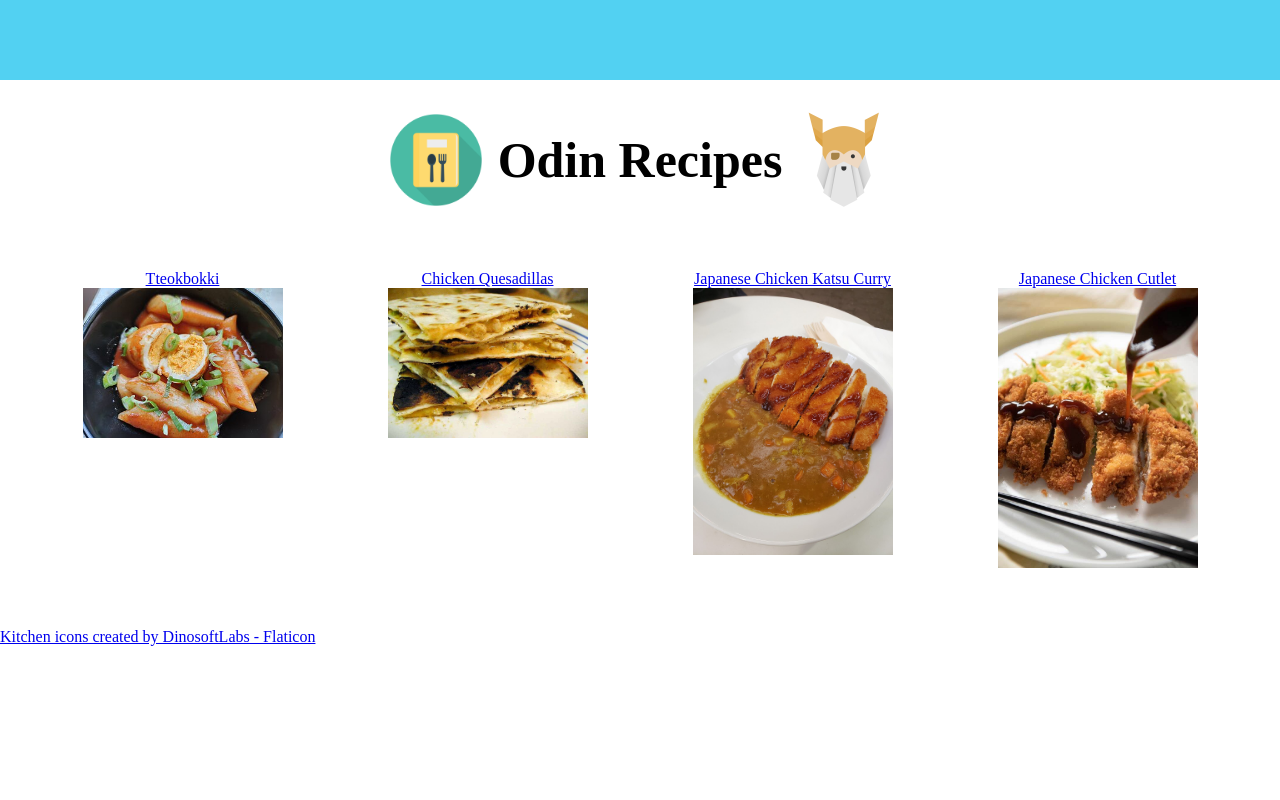
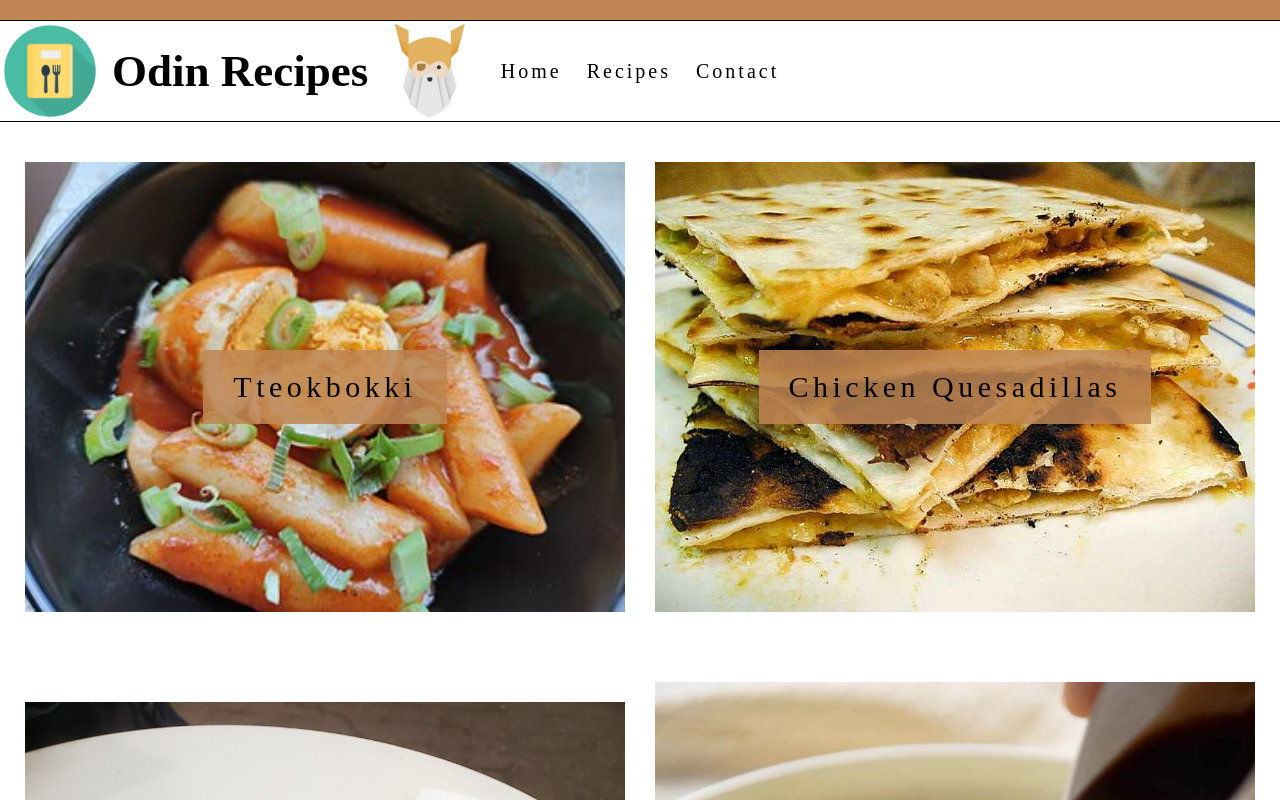
Before and after one commit to kibot1/odin-recipes, a plain HTML site: page index.html in a window 1280 px wide. Shown: the top 800 px of the page. Drawn offline with Linux system fonts and the light colour scheme.

Commit message:
Add hotbar and some links. Reformat title location and style of topbar

```diff
--- a/index.html
+++ b/index.html
@@ -4,15 +4,26 @@
         <meta charset="UTF-8">
         <title>Odin Recipes</title>
         <link rel="stylesheet" href="./styles.css">
+        <link rel="preconnect" href="https://fonts.googleapis.com">
+        <link rel="preconnect" href="https://fonts.gstatic.com" crossorigin>
+        <link href="https://fonts.googleapis.com/css2?family=Pacifico&display=swap" rel="stylesheet">
     </head>
 
     <body>
         <div class="stylish-topbar"></div>
 
-        <div class="title-container">
-            <img class="logo" src="./images/recipe.png" alt="logo that shows a cook book" height="100px" width="100px">
-            <h1 class="title">Odin Recipes</h1>
-            <img class="logo" src="./images/odin_project_logo.png" alt="logo from The odin project" height="100px" width="100px">
+        <div class="header">
+            <span class="title-container">
+                <img src="./images/recipe.png" alt="logo that shows a cook book" height="100px" width="100px">
+                <h1 class="title">Odin Recipes</h1>
+                <img src="./images/odin_project_logo.png" alt="logo from The odin project" height="100px" width="100px">
+            </span>
+
+            <span class="hotbar">
+                <a href="./index.html">Home</a>
+                <span class="nav-drop-wrapper"> Recipes</span>
+                <a href="./contact.html">Contact</a>
+            </span>
         </div>
 
         <div class="recipes-container">
@@ -26,7 +37,9 @@
                 <a class="recipe-title" href="./recipes/Chicken_Quesadilla.html">Chicken Quesadillas</a>
                 <img class="recipe-img" src="./images/960px-Chicken_quesadilla.jpg" width="200px">
             </span>
+        </div>
 
+        <div class="recipes-container">
             <span class="card-container">
                 <a class="recipe-title" href="./recipes/Japanese_Chicken_Katsu_Curry.html">Japanese Chicken Katsu Curry</a>
                 <img class="recipe-img" src="./images/960px-Chicken_katsu_curry_rice_-_Korpan.jpg" width="200px">
@@ -36,7 +49,6 @@
                 <a class="recipe-title" href="./recipes/Japanese_Chicken_Cutlet.html">Japanese Chicken Cutlet</a>
                 <img class="recipe-img" src="./images/Chicken_Cutlet_4478.jpg" width="200px">
             </span>
-
         </div>
 
         <div class="attributes">
--- a/styles.css
+++ b/styles.css
@@ -4,32 +4,64 @@
     padding: 0;
     margin: 0;
     border: 0;
+    box-sizing: border-box;
+    letter-spacing: .15em;
+
+}
+
+a {
+    text-decoration: none;
+    color: black;
 }
 
 .stylish-topbar {
-    background-color: #52D1F2;
-    padding: 40px;
+    background-color: #BF8654;
+    padding: 10px;
     margin: 0;
     border: 0;
-    margin-bottom: 30px;
+}
+
+.header {
+    position: relative;
 }
 
 .title-container {
   display: flex;         /* Activates Flexbox layout */
   align-items: center;   /* Vertically aligns image and text centers */
-  justify-content: center;
   gap: 12px;             /* Creates space between image and title */
+  border-bottom: 1px solid black;
+  border-top: 1px solid black;
 }
 
 .title {
-    font-size: 50px;
+    font-size: 45px;
+    font-family: "Abril Fatface", serif;
+    font-weight: 800;
+    font-style: normal;
+    letter-spacing: 0;
+}
+
+.hotbar {
+    position: absolute;
+    left: 50%;
+    top: 50%;
+    transform: translate(-50%, -50%);
+    font-size: 20px;
+    display: flex;
+    gap: 25px;
+}
+
+.links {
+    display: flex;
+    align-items: center;
+    justify-content: center;
 }
 
 .recipes-container {
     display: flex;
     flex-direction: row;
     justify-content: space-between;
-    margin: 30px;
+    margin: 10px;
 }
 
 .card-container {
@@ -38,15 +70,19 @@
     flex: 1;                        /* Forces all cards to take up equal width */
     min-width: 200px;               /* Prevents cards from getting too squished */
     margin: 30px;
-    align-items: center;
+    justify-content: center; /* aligns text horizontally */
+    align-items: center; /* aligns text vertically */
 }
 
 .recipe-title {
-    text-align: center;
+    position: absolute;
+    padding: 20px 30px;
+    background-color: rgba(191, 134, 84, .85);
+    font-size: 30px;
 }
 
 .recipe-img {
-    width: 100;
+    width: 600px;
     height: auto;
     display: block;
 }
```
Also changed, not shown: contact.html (added, +12 -0 lines).
